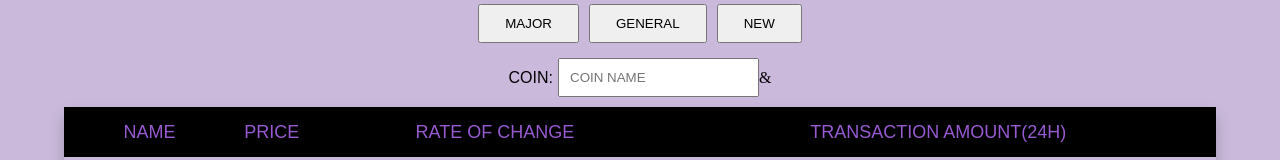
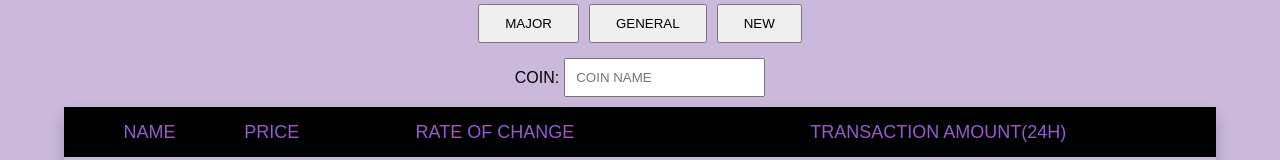
Before and after one commit to a1603169/FRINCOIN_simulated_bitcoin_investment_app, a React (Create React App) app: page /all_coins in a window 1280 px wide. Shown: the part 178-338 px from the top of the page. Built offline with nearby package versions, Linux system fonts and the light colour scheme; no server answers.

Commit message:
pull error

```diff
--- a/src/pages/users/AllCoinsPage/AllCoinsPage.js
+++ b/src/pages/users/AllCoinsPage/AllCoinsPage.js
@@ -71,9 +71,6 @@ function CoinsDetailsPage() {
             className={classes.searchBar}
             placeholder="COIN NAME"
           />
-          <p>
-            {coinName} & {inputRef.current}
-          </p>
         </div>
       </div>
       <center>
```
